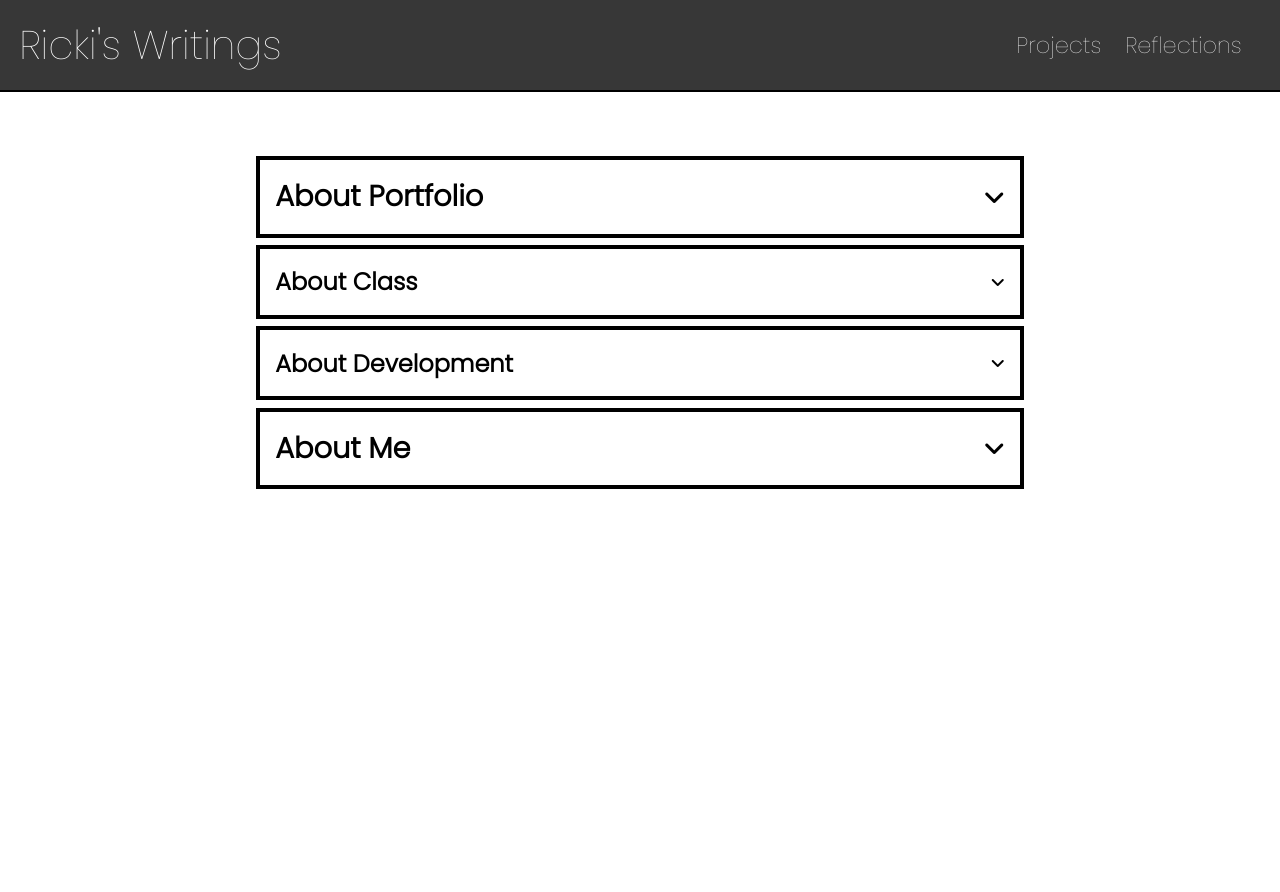
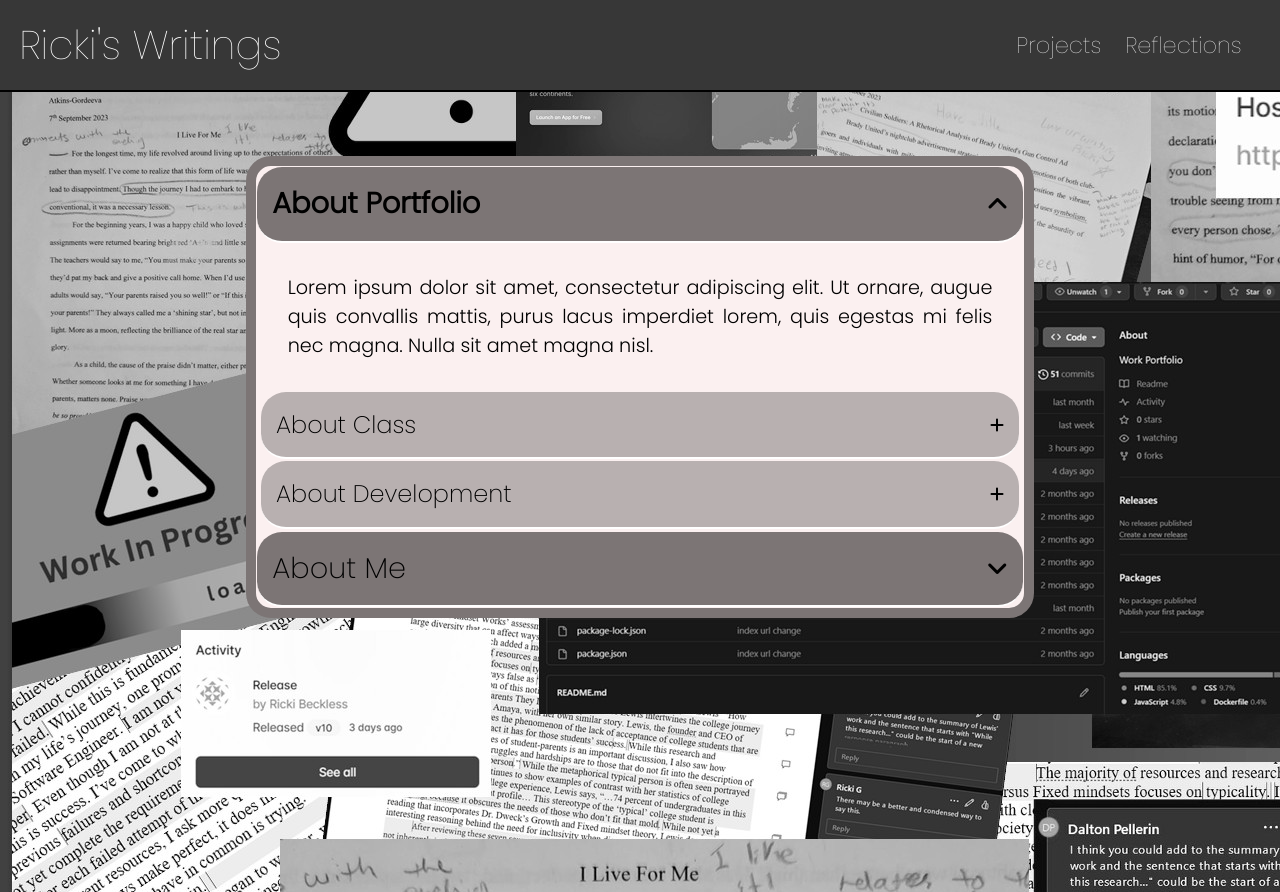
Before and after one commit to rickibeckless/EnglishCompI-PortfolioApp, a website: page public/pages/about.html in a window 1280 px wide. Shown: the top 892 px of the page. Drawn offline with Linux system fonts and the light colour scheme.

Commit message:
feat: add styling and functionality to about.html

```diff
--- a/public/css/pageStyles/aboutStyles/aboutStyles.css
+++ b/public/css/pageStyles/aboutStyles/aboutStyles.css
@@ -1,4 +1,8 @@
 /* @import url(../projectStyles/projectStyles.css); */
+
+.middle-container {
+    background-image: url('../../../imgs/projectImgs/modifiedCollageBackgroundImg.jpg');
+}
 
 .accordion-holder {
     display: flex;
@@ -9,16 +13,22 @@
 
 .accordion {
     width: 60%;
+    border: 10px solid #7C7575;
+    border-radius: 25px;
+    background-color: #FBF0F0;
 }
 
 .accordion-content-holder {
-    border: 2px solid #000000;
-    margin-bottom: 1%;
+    border: 1px solid #FBF0F0;
+    border-radius: 25px;
 }
 
 .content-header {
-    border: 2px solid #000000;
-    background-color: white;
+    border-bottom: 2px solid #ffffff;
+    border-radius: 25px;
+    background-color: #7C7575;
+    color: #000000;
+
     display: flex;
     flex-direction: row;
     flex-wrap: wrap;
@@ -27,6 +37,14 @@
 
     padding: 2%;
     cursor: pointer;
+}
+
+.content-header h2, .content-header h3 {
+    font-weight: 200;
+}
+
+.content-header.active h2, .content-header.active h3 {
+    font-weight: 600;
 }
 
 .content-header h2 {
@@ -39,20 +57,59 @@
 
 .a-arrow {
     font-size: 1.5rem;
+    transition-duration: 1s;
 }
 
 .content-header h3 ~ .a-arrow {
     font-size: 1rem;
 }
 
-.a-arrow.active{
+.a-arrow.active {
     transform: rotate(180deg);
 }
 
+.nested-arrow.active {
+    transform: rotate(135deg);
+}
+
 .content-text {
-    display: none;
+    max-height: 0;
+    opacity: 0;
+    overflow: hidden;
+    transform: scaleY(0);
+    transition: opacity 0.3s ease, transform 0.3s ease;
 }
 
 .content-text.active {
-    display: block;
+    max-height: 100%;
+    display: flex;
+    flex-direction: column;
+    flex-wrap: wrap;
+    align-items: center;
+    opacity: 1;
+    transform: scaleY(1);
+    transition: max-height 0.5s ease, opacity 0.5s ease, transform 0.5s ease;
+
+    background-color: #FBF0F0;
+    font-size: 1.2rem;
 }
+
+.content-text p {
+    text-align: justify;
+    padding: 4%;
+}
+
+.nested-accordion {
+    width: 99%;
+}
+
+.nested-accordion .content-header {
+    background-color: #B8B0B0;
+}
+
+.rb-about-img {
+    float: left;
+    width: 25%;
+    border-radius: 15px;
+    padding: 1%;
+}
--- a/public/pages/about.html
+++ b/public/pages/about.html
@@ -51,18 +51,12 @@
                             <p>
                                 Lorem ipsum dolor sit amet, consectetur adipiscing elit. Ut ornare,
                                 augue quis convallis mattis, purus lacus imperdiet lorem, quis
-                                egestas mi felis nec magna. Nulla sit amet magna nisl. Sed ornare
-                                diam arcu, id finibus orci bibendum ut. Duis luctus imperdiet pretium.
-                                Nunc ac eros aliquam, viverra lacus ut, fringilla mi. Pellentesque
-                                tincidunt eleifend mauris faucibus ultrices. Maecenas in erat quis
-                                mi mollis pharetra scelerisque sed velit.
+                                egestas mi felis nec magna. Nulla sit amet magna nisl.
                             </p>
-                        </div>
-                    </div>
-                    <div class="accordion-content-holder">
+                            <div class="accordion-content-holder nested-accordion">
                                 <div data-content-target="#a-class" class="content-header">
                                     <h3>About Class</h3>
-                            <i class="fa-solid fa-angle-down a-arrow" id="class-arrow"></i>
+                                    <i class="fa-solid fa-plus a-arrow nested-arrow" id="class-arrow"></i>
                                 </div>
                                 <div class="content-text" id="a-class">
                                     <p>
@@ -76,10 +70,10 @@
                                     </p>
                                 </div>
                             </div>
-                    <div class="accordion-content-holder">
+                            <div class="accordion-content-holder nested-accordion">
                                 <div data-content-target="#a-dev" class="content-header">
                                     <h3>About Development</h3>
-                            <i class="fa-solid fa-angle-down a-arrow" id="dev-arrow"></i>
+                                    <i class="fa-solid fa-plus a-arrow nested-arrow" id="dev-arrow"></i>
                                 </div>
                                 <div class="content-text" id="a-dev">
                                     <p>
@@ -93,6 +87,8 @@
                                     </p>
                                 </div>
                             </div>
+                        </div>
+                    </div>
                     <div class="accordion-content-holder">
                         <div data-content-target="#a-me" class="content-header">
                             <h2>About Me</h2>
@@ -100,13 +96,12 @@
                         </div>
                         <div class="content-text" id="a-me">
                             <p>
-                                Lorem ipsum dolor sit amet, consectetur adipiscing elit. Ut ornare,
-                                augue quis convallis mattis, purus lacus imperdiet lorem, quis
-                                egestas mi felis nec magna. Nulla sit amet magna nisl. Sed ornare
-                                diam arcu, id finibus orci bibendum ut. Duis luctus imperdiet pretium.
-                                Nunc ac eros aliquam, viverra lacus ut, fringilla mi. Pellentesque
-                                tincidunt eleifend mauris faucibus ultrices. Maecenas in erat quis
-                                mi mollis pharetra scelerisque sed velit.
+                                <img src="../imgs/homeImgs/(09-17)ImageMeSmall.jpg" class="rb-about-img" alt="">
+                                Hiya, I'm Ricki! I'm a first year at Pulaski Tech, studying computer programming.
+                                Alongside my studies, I independently study web development and creative writing.
+                                Creating this portfolio provided me with a fantastic opportunity to enhance my
+                                front-end and back-end development skills. With these passions, I was more than
+                                happy to entwine the two and create this portfolio.
                             </p>
                         </div>
                     </div>
--- a/public/script/aboutScript/aboutScript.js
+++ b/public/script/aboutScript/aboutScript.js
@@ -1,4 +1,5 @@
 /* ACCORDION FUNCTION SCRIPT */
+document.addEventListener("DOMContentLoaded", function () {
     const accordionHeaders = document.querySelectorAll('.content-header');
     const accordionContents = document.querySelectorAll('.content-text');
     const accordionArrows = document.querySelectorAll('.a-arrow');
@@ -14,6 +15,9 @@ function showContent(content) {
             content.classList.toggle('active');
             arrow.classList.toggle('active');
         } else {
+            const isNestedHeader = content.closest('.nested-accordion');
+
+            if (!isNestedHeader) {
                 if (previousHeader) {
                     document.querySelector(previousHeader.dataset.contentTarget).classList.remove('active');
                 }
@@ -21,6 +25,7 @@ function showContent(content) {
                 [accordionContents, accordionHeaders, accordionArrows].forEach(collection =>
                     collection.forEach(item => item.classList.remove('active'))
                 );
+            }
 
             [cTarget, content, arrow].forEach(item => item.classList.add('active'));
 
@@ -33,3 +38,7 @@ accordionHeaders.forEach(content => {
             showContent(content);
         });
     });
+
+    // Trigger click event for the first accordion header on load
+    accordionHeaders[0].click();
+});
```
Also changed, not shown: public/imgs/projectImgs/modifiedCollageBackgroundImg.jpg (added), public/imgs/projectImgs/portFlyImg1.png (added), public/imgs/projectImgs/portFlyImg2.png (added), public/imgs/projectImgs/portFlyImg3.png (added), public/imgs/projectImgs/portGitHubImg.png (added), 1 other file. Lines whose indentation alone changed are shown as unchanged.
